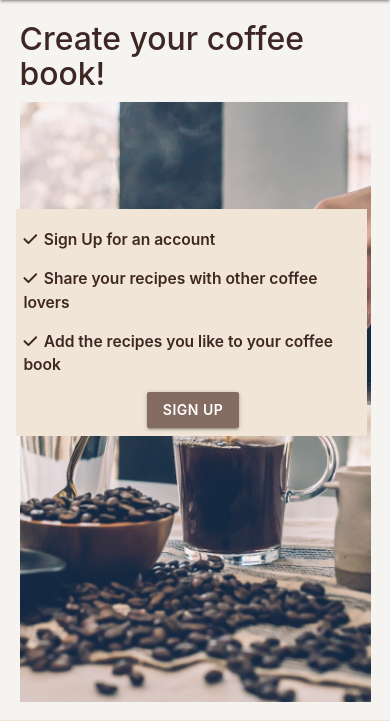
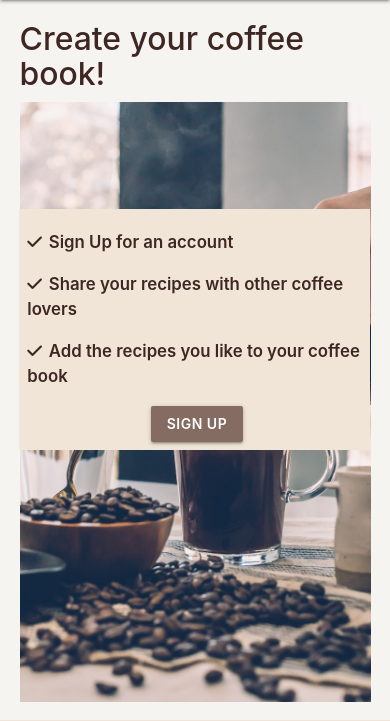
Before and after one commit to karare1/coffee-book, a Flask app: page / in a window 390 px wide. Shown: the part 56-777 px from the top of the page. Run offline with Flask 2, Linux system fonts and the light colour scheme; some libraries are stand-ins or nearby versions.

Commit message:
Improve responsivness

```diff
--- a/static/css/style.css
+++ b/static/css/style.css
@@ -406,7 +406,7 @@ background-color: #BDB1AD;
     width: 48%;
     left: 10%;
     top: 30%;
-    font-size: 2vw;
+    /* font-size: 2vw; */
     padding-left: 2%;
     padding-bottom: 2%;
 
@@ -451,17 +451,13 @@ nav .brand-logo {
 
 .ticks {
     width: 90%;
-    left: 2%;
+    left: 3%;
     top: 30%;
-    font-size: 4vw;
+    /* font-size: 4vw; */
     padding-left: 2%;
     padding-bottom: 2%;
 }
 
-/* .edit-btn1 {
-    margin-right: 0px;
-    margin-bottom: 2%;
-    } */
 
 }
 
```
